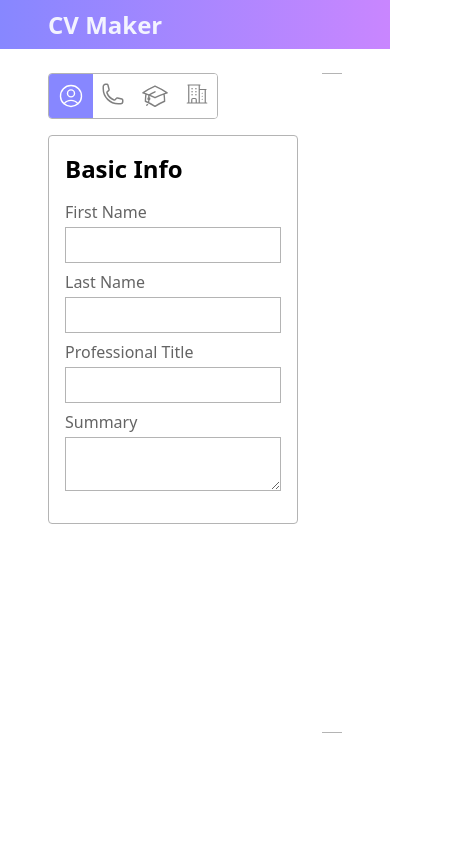
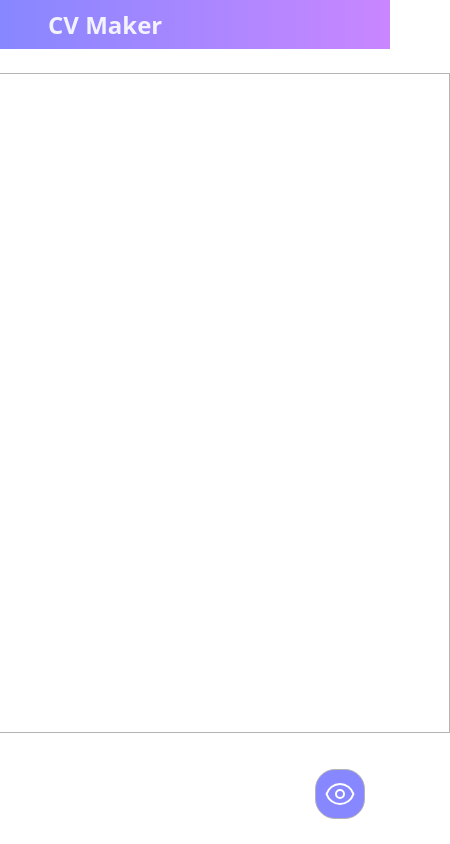
Before and after one commit to NotRelix/cv-maker, a React (Vite) app: page / in a window 390 px wide. Shown: the whole page, 450 px wide, since content can reach past the window. Built offline with nearby package versions, Linux system fonts and the light colour scheme.

Commit message:
style: add optional viewing to cv for smaller screens

```diff
--- a/src/App.css
+++ b/src/App.css
@@ -6,6 +6,7 @@
 }
 
 .container__main {
+  position: relative;
   display: flex;
   flex: 1;
   gap: 24px;
@@ -24,3 +25,26 @@ textarea {
   border: 1px solid var(--border);
   padding: 8px;
 }
+
+.eye-icon {
+  display: none;
+  border: 1px solid var(--border);
+}
+
+.eye-icon svg {
+  width: 32px;
+  stroke: white;
+}
+
+@media (max-width: 1000px) {
+  .eye-icon {
+    display: flex;
+    position: absolute;
+    right: 0;
+    bottom: 0;
+    transform: translate(-50%, -50%);
+    background-color: var(--selected-option);
+    padding: 8px;
+    border-radius: 20px;
+  }
+}
--- a/src/App.jsx
+++ b/src/App.jsx
@@ -7,9 +7,14 @@ import { userInfoData } from './data/userInfoData'
 
 function App() {
   const [userInfo, setUserInfo] = useState(userInfoData);
+  const [toggleCV, setToggleCV] = useState(true);
 
   function onChange(e, key) {
     setUserInfo({ ...userInfo, [key]: e.target.value })
+  }
+
+  function handleToggleCV() {
+    setToggleCV(!toggleCV);
   }
 
   return (
@@ -17,8 +22,14 @@ function App() {
       <Navbar />
       <main className='container__main'>
         <UserDetails userInfo={userInfo} onChange={onChange} />
-        <UserCV userInfo={userInfo} />
+        <UserCV userInfo={userInfo} toggleCV={toggleCV} />
       </main>
+      <div className='eye-icon' onClick={handleToggleCV}>
+        <svg xmlns="http://www.w3.org/2000/svg" fill="none" viewBox="0 0 24 24" strokeWidth={1.5} stroke="currentColor" className="size-6">
+          <path strokeLinecap="round" strokeLinejoin="round" d="M2.036 12.322a1.012 1.012 0 0 1 0-.639C3.423 7.51 7.36 4.5 12 4.5c4.638 0 8.573 3.007 9.963 7.178.07.207.07.431 0 .639C20.577 16.49 16.64 19.5 12 19.5c-4.638 0-8.573-3.007-9.963-7.178Z" />
+          <path strokeLinecap="round" strokeLinejoin="round" d="M15 12a3 3 0 1 1-6 0 3 3 0 0 1 6 0Z" />
+        </svg>
+      </div>
     </div>
   )
 }
--- a/src/components/ContactInfo.jsx
+++ b/src/components/ContactInfo.jsx
@@ -41,7 +41,7 @@ const ContactInfo = ({ userInfo }) => {
       {contacts.map(contact => {
         if (userInfo[contact.name]) {
           return (
-            <div className="contact-info__container">
+            <div className="contact-info__container" key={contact.id}>
               {contact.svg}
               {contact.value}
             </div>
--- a/src/components/UserCV.jsx
+++ b/src/components/UserCV.jsx
@@ -2,9 +2,9 @@ import '../styles/UserCV.css';
 import BasicInfo from './BasicInfo';
 import ContactInfo from './ContactInfo';
 
-const UserCV = ({ userInfo }) => {
+const UserCV = ({ userInfo, toggleCV }) => {
   return (
-    <article className='user-cv'>
+    <article className={`user-cv ${toggleCV === false ? "user-cv-hidden" : ""}`}>
       <section className='user-cv__container'>
         <section className="user-cv__top-section">
           <BasicInfo userInfo={userInfo} />
--- a/src/styles/UserCV.css
+++ b/src/styles/UserCV.css
@@ -14,10 +14,21 @@
   width: 510px;
   height: 660px;
   padding: 16px;
-  word-wrap: break-word;
 }
 
 .user-cv__top-section {
   display: flex;
   gap: 16px;
 }
+
+@media (max-width: 1000px) {
+  .user-cv {
+    position: absolute;
+    left: 50%;
+    transform: translateX(-50%);
+  }
+
+  .user-cv-hidden {
+    display: none;
+  }
+}
```
